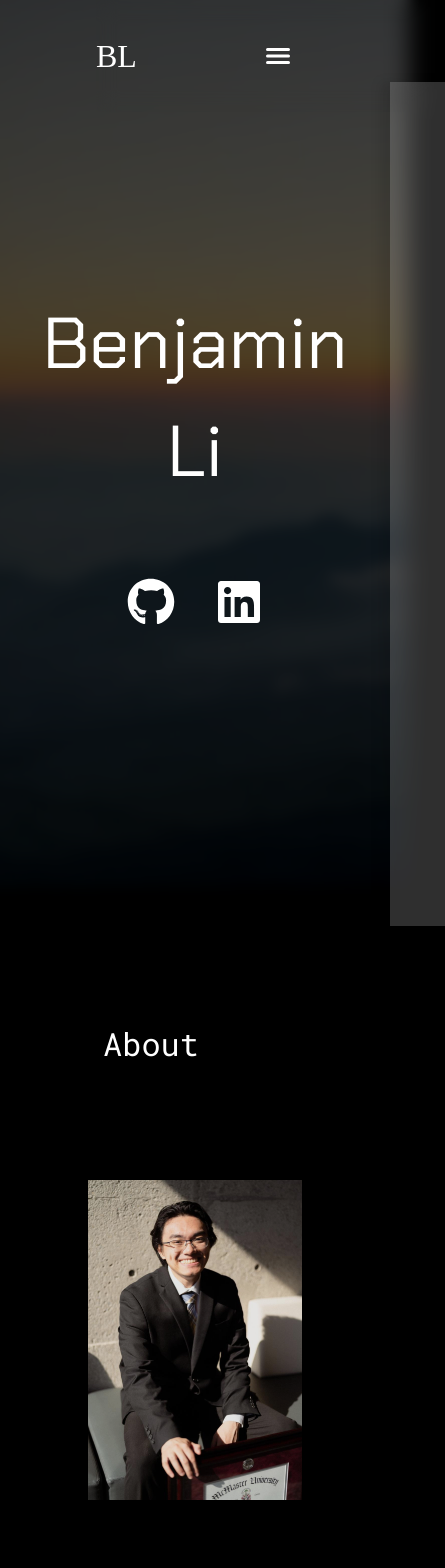
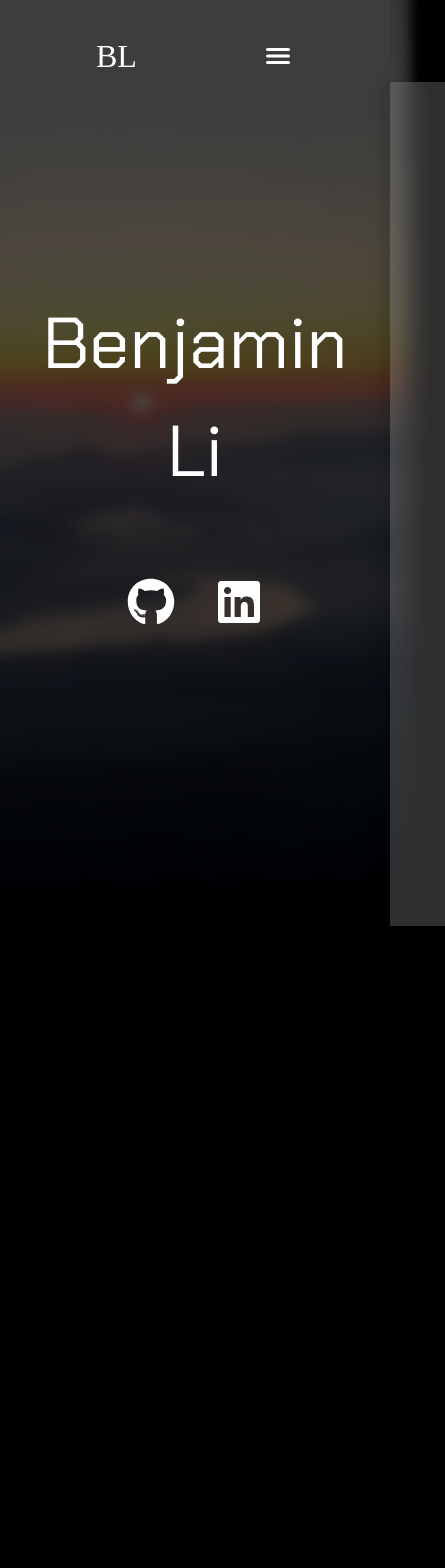
Before and after one commit to benkyli/portfolio, a React (Vite) app: page / in a window 390 px wide. Shown: the top 1568 px of the page, 445 px wide, since content can reach past the window. After the commit the page ends 844 px from the top, so only its background shows below. Built offline with nearby package versions, Linux system fonts and the light colour scheme.

Commit message:
fixed mobile scrolling problem. Changed navbar to be solid

```diff
--- a/src/css/index.css
+++ b/src/css/index.css
@@ -12,12 +12,16 @@
 
 html {
     scroll-behavior: smooth;
+    overflow-x: hidden;
 }
 
 body {
-    min-height: 100vh;
+    position: absolute;
+    height: 100%;
+    width: 100%;
     background-color: black;
     color: white;
+    overflow-x: hidden;
 }
 
 body::before {
@@ -33,6 +37,7 @@ body::before {
     filter: brightness(30%) blur(6px);
     /* Transform prevents edge bleeding from blur */
     transform: scale(1.03);
+    background-position: center center;
 }
 
 @media (max-width: 500px) {
@@ -72,6 +77,16 @@ a:active {
     margin: 2em;
 }
 
+@media (max-width: 500px){
+    .heading {
+        display: flex;
+        justify-content: center;
+    }
+    .content-container {
+        position: center;
+    }
+}
+
 /* header + nav section */
 .navbar {
     display: flex;
@@ -83,16 +98,9 @@ a:active {
     z-index: 999;
     align-items: center;
     justify-content: space-between;
-}
+    background-color: rgb(57, 57, 57);
+    overflow-y:scroll;
 
-.navbar::before {
-    /* this enables nested backdrop blurs */
-    content: '';
-    position: absolute;
-    backdrop-filter: blur(10px);
-    width: 100%;
-    height: 100%;
-    z-index: -1;
 }
 
 .navbarItems {
@@ -107,6 +115,10 @@ a:active {
 }
 
 @media (max-width: 800px) {
+    .navbar {
+        background-color: rgb(61, 61, 61);
+    }
+
     .navbarItems {
         position: fixed;
         display: flex;
@@ -155,6 +167,13 @@ a:active {
     flex-direction: column;
 }
 
+#name {
+    font-family: 'Chakra Petch';
+    font-size: 4.5em;
+    padding: 1em;
+    text-align: center;
+}
+
 /* about section */
 .about-content {
     display: flex;
@@ -174,17 +193,11 @@ a:active {
     }
 
     .about-text {
-        min-width: 90%;
+        min-width: 90vw;
         position: center;
     }
 }
 
-#name {
-    font-family: 'Chakra Petch';
-    font-size: 4.5em;
-    padding: 1em;
-    text-align: center;
-}
 
 /* project section */
 .project-card {
@@ -211,6 +224,13 @@ a:active {
     justify-content: center;
     align-items: center;
     flex-wrap: wrap;
+}
+
+@media (max-width: 500px) {
+    .project-card {
+        min-width: 95vw;
+
+    }
 }
 
 /* contact section */
@@ -257,3 +277,9 @@ a:active {
         color: red;
     }
 }
+
+@media (max-width: 500px) {
+    .contact-form {
+        min-width: 95vw;
+    }
+}
```
